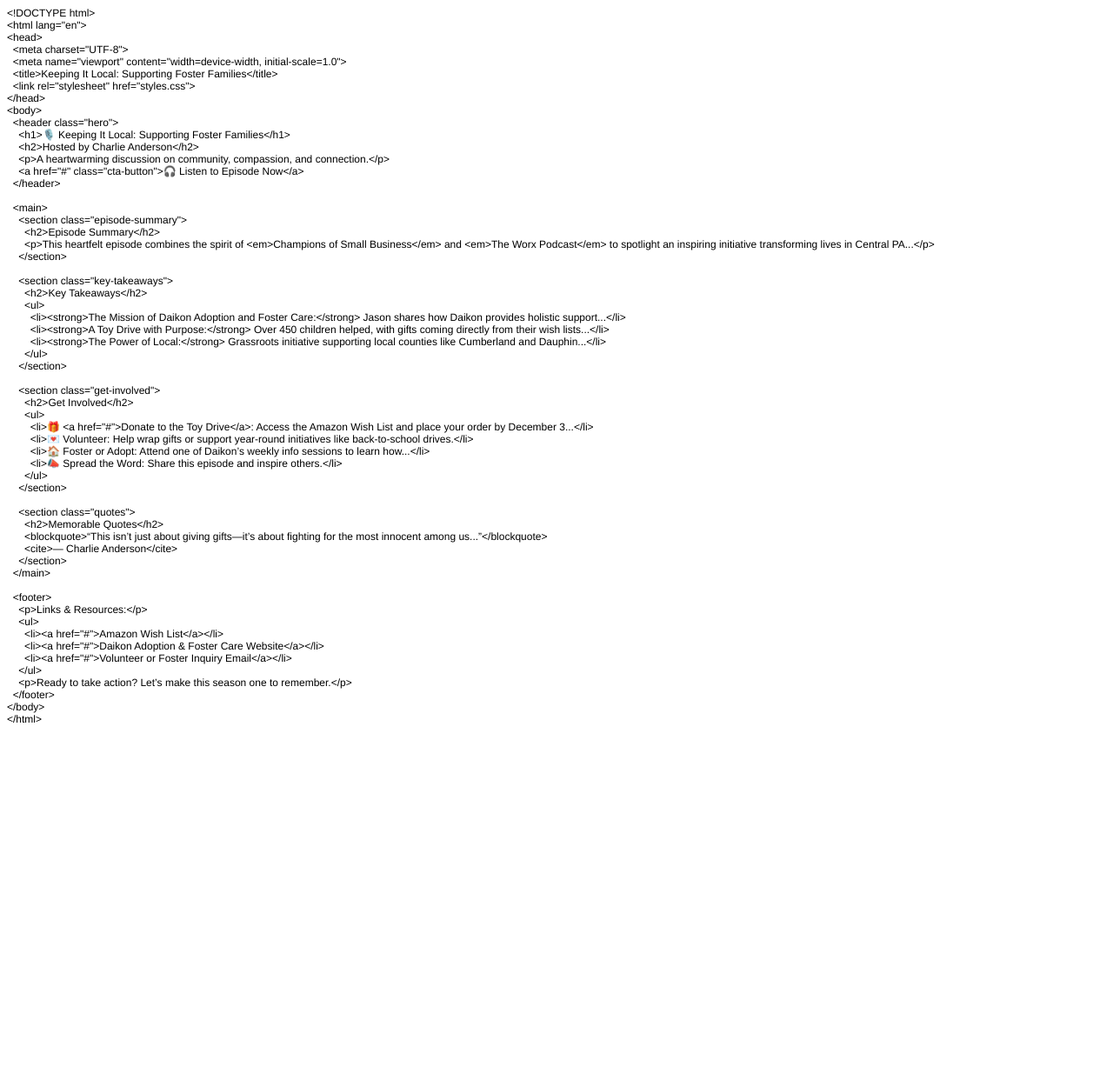
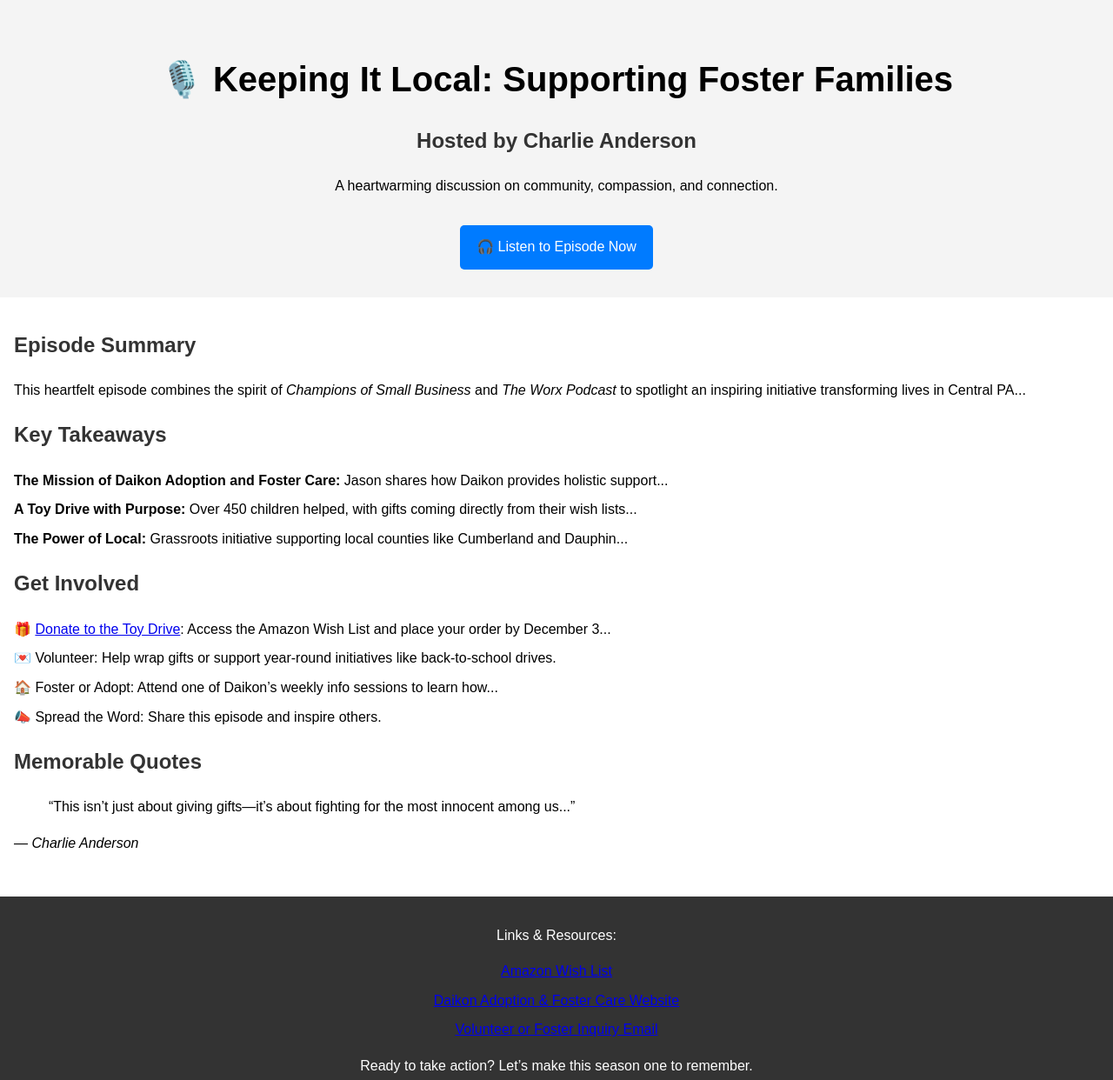
Before and after one commit to TheWorxPodcast/Diakon-Adoption, a plain HTML site: page index.html in a window 1280 px wide. Shown: the whole page at 87% size. Before the commit the page ends 842 px from the top, so only its background shows below. Drawn offline with Linux system fonts and the light colour scheme.

Commit message:
Add files via upload

```diff
--- a/index.html
+++ b/index.html
@@ -1,75 +1,59 @@
-<!DOCTYPE html PUBLIC "-//W3C//DTD HTML 4.01//EN" "http://www.w3.org/TR/html4/strict.dtd">
-<html>
+<!DOCTYPE html>
+<html lang="en">
 <head>
-  <meta http-equiv="Content-Type" content="text/html; charset=utf-8">
-  <meta http-equiv="Content-Style-Type" content="text/css">
-  <title></title>
-  <meta name="Generator" content="Cocoa HTML Writer">
-  <meta name="CocoaVersion" content="2487.7">
-  <style type="text/css">
-    p.p1 {margin: 0.0px 0.0px 0.0px 0.0px; font: 12.0px Helvetica}
-    p.p2 {margin: 0.0px 0.0px 0.0px 0.0px; font: 12.0px Helvetica; min-height: 14.0px}
-  </style>
+  <meta charset="UTF-8">
+  <meta name="viewport" content="width=device-width, initial-scale=1.0">
+  <title>Keeping It Local: Supporting Foster Families</title>
+  <link rel="stylesheet" href="styles.css">
 </head>
 <body>
-<p class="p1">&lt;!DOCTYPE html&gt;</p>
-<p class="p1">&lt;html lang="en"&gt;</p>
-<p class="p1">&lt;head&gt;</p>
-<p class="p1"><span class="Apple-converted-space">  </span>&lt;meta charset="UTF-8"&gt;</p>
-<p class="p1"><span class="Apple-converted-space">  </span>&lt;meta name="viewport" content="width=device-width, initial-scale=1.0"&gt;</p>
-<p class="p1"><span class="Apple-converted-space">  </span>&lt;title&gt;Keeping It Local: Supporting Foster Families&lt;/title&gt;</p>
-<p class="p1"><span class="Apple-converted-space">  </span>&lt;link rel="stylesheet" href="styles.css"&gt;</p>
-<p class="p1">&lt;/head&gt;</p>
-<p class="p1">&lt;body&gt;</p>
-<p class="p1"><span class="Apple-converted-space">  </span>&lt;header class="hero"&gt;</p>
-<p class="p1"><span class="Apple-converted-space">    </span>&lt;h1&gt;🎙️ Keeping It Local: Supporting Foster Families&lt;/h1&gt;</p>
-<p class="p1"><span class="Apple-converted-space">    </span>&lt;h2&gt;Hosted by Charlie Anderson&lt;/h2&gt;</p>
-<p class="p1"><span class="Apple-converted-space">    </span>&lt;p&gt;A heartwarming discussion on community, compassion, and connection.&lt;/p&gt;</p>
-<p class="p1"><span class="Apple-converted-space">    </span>&lt;a href="#" class="cta-button"&gt;🎧 Listen to Episode Now&lt;/a&gt;</p>
-<p class="p1"><span class="Apple-converted-space">  </span>&lt;/header&gt;</p>
-<p class="p2"><br></p>
-<p class="p1"><span class="Apple-converted-space">  </span>&lt;main&gt;</p>
-<p class="p1"><span class="Apple-converted-space">    </span>&lt;section class="episode-summary"&gt;</p>
-<p class="p1"><span class="Apple-converted-space">      </span>&lt;h2&gt;Episode Summary&lt;/h2&gt;</p>
-<p class="p1"><span class="Apple-converted-space">      </span>&lt;p&gt;This heartfelt episode combines the spirit of &lt;em&gt;Champions of Small Business&lt;/em&gt; and &lt;em&gt;The Worx Podcast&lt;/em&gt; to spotlight an inspiring initiative transforming lives in Central PA...&lt;/p&gt;</p>
-<p class="p1"><span class="Apple-converted-space">    </span>&lt;/section&gt;</p>
-<p class="p2"><br></p>
-<p class="p1"><span class="Apple-converted-space">    </span>&lt;section class="key-takeaways"&gt;</p>
-<p class="p1"><span class="Apple-converted-space">      </span>&lt;h2&gt;Key Takeaways&lt;/h2&gt;</p>
-<p class="p1"><span class="Apple-converted-space">      </span>&lt;ul&gt;</p>
-<p class="p1"><span class="Apple-converted-space">        </span>&lt;li&gt;&lt;strong&gt;The Mission of Daikon Adoption and Foster Care:&lt;/strong&gt; Jason shares how Daikon provides holistic support...&lt;/li&gt;</p>
-<p class="p1"><span class="Apple-converted-space">        </span>&lt;li&gt;&lt;strong&gt;A Toy Drive with Purpose:&lt;/strong&gt; Over 450 children helped, with gifts coming directly from their wish lists...&lt;/li&gt;</p>
-<p class="p1"><span class="Apple-converted-space">        </span>&lt;li&gt;&lt;strong&gt;The Power of Local:&lt;/strong&gt; Grassroots initiative supporting local counties like Cumberland and Dauphin...&lt;/li&gt;</p>
-<p class="p1"><span class="Apple-converted-space">      </span>&lt;/ul&gt;</p>
-<p class="p1"><span class="Apple-converted-space">    </span>&lt;/section&gt;</p>
-<p class="p2"><br></p>
-<p class="p1"><span class="Apple-converted-space">    </span>&lt;section class="get-involved"&gt;</p>
-<p class="p1"><span class="Apple-converted-space">      </span>&lt;h2&gt;Get Involved&lt;/h2&gt;</p>
-<p class="p1"><span class="Apple-converted-space">      </span>&lt;ul&gt;</p>
-<p class="p1"><span class="Apple-converted-space">        </span>&lt;li&gt;🎁 &lt;a href="#"&gt;Donate to the Toy Drive&lt;/a&gt;: Access the Amazon Wish List and place your order by December 3...&lt;/li&gt;</p>
-<p class="p1"><span class="Apple-converted-space">        </span>&lt;li&gt;💌 Volunteer: Help wrap gifts or support year-round initiatives like back-to-school drives.&lt;/li&gt;</p>
-<p class="p1"><span class="Apple-converted-space">        </span>&lt;li&gt;🏠 Foster or Adopt: Attend one of Daikon’s weekly info sessions to learn how...&lt;/li&gt;</p>
-<p class="p1"><span class="Apple-converted-space">        </span>&lt;li&gt;📣 Spread the Word: Share this episode and inspire others.&lt;/li&gt;</p>
-<p class="p1"><span class="Apple-converted-space">      </span>&lt;/ul&gt;</p>
-<p class="p1"><span class="Apple-converted-space">    </span>&lt;/section&gt;</p>
-<p class="p2"><br></p>
-<p class="p1"><span class="Apple-converted-space">    </span>&lt;section class="quotes"&gt;</p>
-<p class="p1"><span class="Apple-converted-space">      </span>&lt;h2&gt;Memorable Quotes&lt;/h2&gt;</p>
-<p class="p1"><span class="Apple-converted-space">      </span>&lt;blockquote&gt;“This isn’t just about giving gifts—it’s about fighting for the most innocent among us...”&lt;/blockquote&gt;</p>
-<p class="p1"><span class="Apple-converted-space">      </span>&lt;cite&gt;— Charlie Anderson&lt;/cite&gt;</p>
-<p class="p1"><span class="Apple-converted-space">    </span>&lt;/section&gt;</p>
-<p class="p1"><span class="Apple-converted-space">  </span>&lt;/main&gt;</p>
-<p class="p2"><br></p>
-<p class="p1"><span class="Apple-converted-space">  </span>&lt;footer&gt;</p>
-<p class="p1"><span class="Apple-converted-space">    </span>&lt;p&gt;Links &amp; Resources:&lt;/p&gt;</p>
-<p class="p1"><span class="Apple-converted-space">    </span>&lt;ul&gt;</p>
-<p class="p1"><span class="Apple-converted-space">      </span>&lt;li&gt;&lt;a href="#"&gt;Amazon Wish List&lt;/a&gt;&lt;/li&gt;</p>
-<p class="p1"><span class="Apple-converted-space">      </span>&lt;li&gt;&lt;a href="#"&gt;Daikon Adoption &amp; Foster Care Website&lt;/a&gt;&lt;/li&gt;</p>
-<p class="p1"><span class="Apple-converted-space">      </span>&lt;li&gt;&lt;a href="#"&gt;Volunteer or Foster Inquiry Email&lt;/a&gt;&lt;/li&gt;</p>
-<p class="p1"><span class="Apple-converted-space">    </span>&lt;/ul&gt;</p>
-<p class="p1"><span class="Apple-converted-space">    </span>&lt;p&gt;Ready to take action? Let’s make this season one to remember.&lt;/p&gt;</p>
-<p class="p1"><span class="Apple-converted-space">  </span>&lt;/footer&gt;</p>
-<p class="p1">&lt;/body&gt;</p>
-<p class="p1">&lt;/html&gt;</p>
+  <header class="hero">
+    <h1>🎙️ Keeping It Local: Supporting Foster Families</h1>
+    <h2>Hosted by Charlie Anderson</h2>
+    <p>A heartwarming discussion on community, compassion, and connection.</p>
+    <a href="#" class="cta-button">🎧 Listen to Episode Now</a>
+  </header>
+
+  <main>
+    <section class="episode-summary">
+      <h2>Episode Summary</h2>
+      <p>This heartfelt episode combines the spirit of <em>Champions of Small Business</em> and <em>The Worx Podcast</em> to spotlight an inspiring initiative transforming lives in Central PA...</p>
+    </section>
+
+    <section class="key-takeaways">
+      <h2>Key Takeaways</h2>
+      <ul>
+        <li><strong>The Mission of Daikon Adoption and Foster Care:</strong> Jason shares how Daikon provides holistic support...</li>
+        <li><strong>A Toy Drive with Purpose:</strong> Over 450 children helped, with gifts coming directly from their wish lists...</li>
+        <li><strong>The Power of Local:</strong> Grassroots initiative supporting local counties like Cumberland and Dauphin...</li>
+      </ul>
+    </section>
+
+    <section class="get-involved">
+      <h2>Get Involved</h2>
+      <ul>
+        <li>🎁 <a href="#">Donate to the Toy Drive</a>: Access the Amazon Wish List and place your order by December 3...</li>
+        <li>💌 Volunteer: Help wrap gifts or support year-round initiatives like back-to-school drives.</li>
+        <li>🏠 Foster or Adopt: Attend one of Daikon’s weekly info sessions to learn how...</li>
+        <li>📣 Spread the Word: Share this episode and inspire others.</li>
+      </ul>
+    </section>
+
+    <section class="quotes">
+      <h2>Memorable Quotes</h2>
+      <blockquote>“This isn’t just about giving gifts—it’s about fighting for the most innocent among us...”</blockquote>
+      <cite>— Charlie Anderson</cite>
+    </section>
+  </main>
+
+  <footer>
+    <p>Links & Resources:</p>
+    <ul>
+      <li><a href="#">Amazon Wish List</a></li>
+      <li><a href="#">Daikon Adoption & Foster Care Website</a></li>
+      <li><a href="#">Volunteer or Foster Inquiry Email</a></li>
+    </ul>
+    <p>Ready to take action? Let’s make this season one to remember.</p>
+  </footer>
 </body>
 </html>
```
